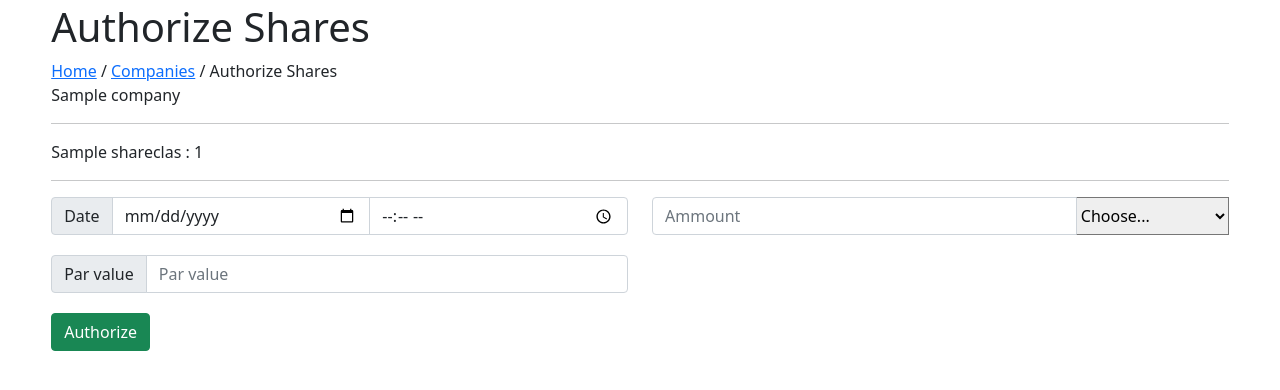
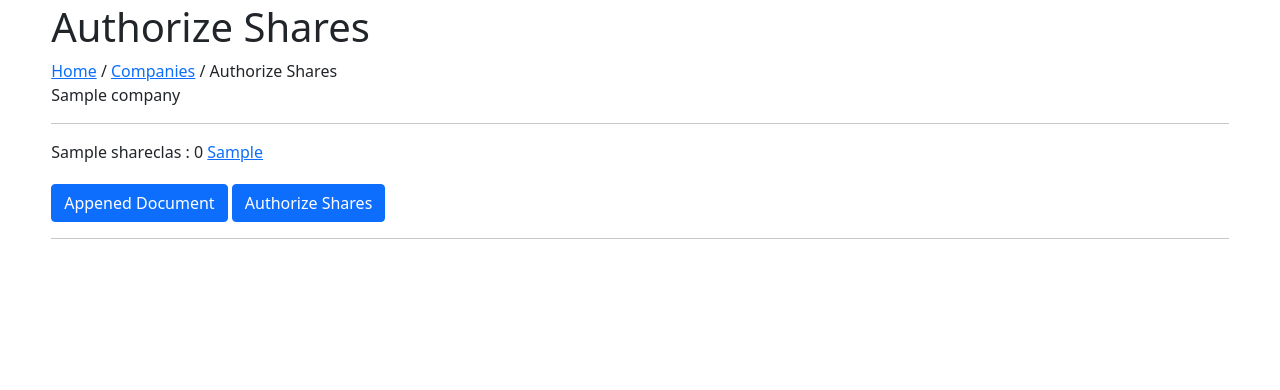
Before and after one commit to AaronDemond/share-site, a Django app: page /companies/1/issue/ in a window 1280 px wide. Shown: the part 48-438 px from the top of the page. Run offline with Django 3.2, Linux system fonts and the light colour scheme; tables that the repository leaves empty hold one stand-in row (values such as "Sample post").

Commit message:
added file upload in authorize shares page

```diff
--- a/Site/templates/issue_shares.html
+++ b/Site/templates/issue_shares.html
@@ -1,3 +1,4 @@
+{% load extras %}
 <!doctype html>
 <html lang="en">
     <head>
@@ -55,16 +56,55 @@ body {
 
                 <div class="col-lg-12">
                     {% for key, value in share_classes_authorized.items %}
-                    {{key}} : {{value}}
+                    {{key}} : {{value.0}} {% for f in value.1 %} <a href="{{f.url}}">{{f}}</a> {% if forloop.counter < value.1|length %}|{% endif %} {% endfor %}
                     </br>
                     {% endfor %}
+                    <button type="button" class="btn btn-primary"
+                        style="margin-top:20px;"
+                        onclick="appendDocument()">Appened Document</button>
+                    <button type="button" class="btn btn-primary"
+                        style="margin-top:20px;"
+                        onclick="authorizeShares()">Authorize Shares</button>
                     <hr>
                 </div>
             </div>
-
-            <div class="row">
+            <div class="row" id="appendFileHolder">
+                <div class="col-sm-12">
+                    <form method="POST" enctype="multipart/form-data">
+                        {% csrf_token %}
+                        <input type="hidden" name="append" id="append" value="True">
+                        <div class="row">
+                            <div class="col-sm-6">
+                                <div class="input-group">
+                                    <input type="file" name="appendedFile"
+                                        class="form-control" id="uploadedFile" value="">
+                                </div>
+                            </div>
+                            <div class="col-sm-6">
+                                <div class="input-group">
+                                    <span class="input-group-text">Share Type</span>
+                                    <select class="custom-select" name = "ShareClass"
+                                            id="inputGroupSelect01">
+                                        <option selected>Choose...</option>
+                                        {% for sc in share_classes %}
+                                        <option value="{{sc.id}}">{{sc}}</option>
+                                        {% endfor %}
+                                    </select>
+                                </div>
+                            </div>
+                            <div class="col-sm-6">
+                                <span class="input-group-btn">
+                                    <button class="btn btn-success browse-btn-fix"
+                                        type="submit" style="margin-top: 20px">Append</button>
+                                </span>
+                            </div>
+                        </div>
+                    </form>
+                </div>
+            </div>
+            <div class="row" id="authorizeSharesHolder">
                 <div class="col-lg-12">
-                    <form  method ="POST" />
+                    <form  method ="POST" enctype="multipart/form-data"/>
 
                         {% csrf_token %}
                         <div class="row">
@@ -73,15 +113,22 @@ body {
 
                                 <div class="input-group">
                                     <span class="input-group-text">Date</span>
-                                    <input type="date" class="form-control" value="" name="date" id=""/>
-                                    <input type="time" class="form-control" value="" name="time" id=""/>
+                                    <input type="date" class="form-control"
+                                        value="" name="date" id=""/>
+                                    <input type="time" class="form-control"
+                                        value="" name="time" id=""/>
                                 </div>
                             </div>
 
                             <div class="col-sm-6">
                                 <div class="input-group">
-                                    <input type="text" class="form-control" name = "Ammount" id = "search_string" value="" placeholder="Ammount">
-                                    <select class="custom-select" name = "ShareClass" id="inputGroupSelect01">
+                                    <span class="input-group-text">Ammount</span>
+                                    <input type="text" class="form-control"
+                                        name = "Ammount" id = "search_string" value=""
+                                        placeholder="Ammount">
+                                    <span class="input-group-text">Share Type</span>
+                                    <select class="custom-select" name = "ShareClass"
+                                            id="inputGroupSelect01">
                                         <option selected>Choose...</option>
                                         {% for sc in share_classes %}
                                         <option value="{{sc.id}}">{{sc}}</option>
@@ -93,10 +140,14 @@ body {
                                 <div class="input-group">
                                     <span class="input-group-text">Par value</span>
                                     <input type="text" class="form-control" name = "parValue"
-                                                       value="" placeholder="Par value">
+                                        value="" placeholder="Par value">
                                 </div>
                             </div>
-                            <div class="col-sm-6">
+                            <div class="col-sm-6" style="margin-top: 20px;">
+                                <div class="input-group">
+                                    <input type="file" name="uploadedFile"
+                                        class="form-control" id="uploadedFile" value="">
+                                </div>
                             </div>
                             <div class="col-sm-6">
                                 <span class="input-group-btn">
@@ -122,6 +173,29 @@ body {
                 $(".alert").hide();
                 $(".alert-button").hide();
             });
+            $("#appendFileHolder").hide();
+            $("#authorizeSharesHolder").hide();
+            function appendDocument() {
+                authorize_hidden = $("#authorizeSharesHolder").is(":hidden");
+                append_hidden = $("#appendFileHolder").is(":hidden");
+                if (authorize_hidden == false){
+                    $("#authorizeSharesHolder").hide();
+                }
+                if (append_hidden == true) {
+                    $("#appendFileHolder").show();
+                }
+            }
+            function authorizeShares() {
+                authorize_hidden = $("#authorizeSharesHolder").is(":hidden");
+                append_hidden = $("#appendFileHolder").is(":hidden");
+                if (authorize_hidden == true){
+                    $("#authorizeSharesHolder").show();
+                }
+                if (append_hidden == false) {
+                    $("#appendFileHolder").hide();
+                }
+            }
+
         </script>
     </body>
 </html>
--- a/Site/views.py
+++ b/Site/views.py
@@ -111,34 +111,59 @@ def link(request, _id=None):
 
 def issue_shares(request, company_id=None):
     current_url = resolve(request.path_info).url_name
-    #print(reoquest.path)
-    print("referer:")
-    print(request.META)
-    print(current_url)
     company = Company.objects.get(pk=int(company_id))
     share_classes = ShareClass.objects.all()
     context = {'company' : company}
-
 
     authorized = company.AuthorizedShares.all()
     share_classes_authorized = {}
     for t in authorized:
         if t.ShareClass not in share_classes_authorized.keys():
-            share_classes_authorized[str(t.ShareClass)] = 0
+            share_classes_authorized[str(t.ShareClass)] = [0]
     for t in authorized:
-        share_classes_authorized[str(t.ShareClass)] += t.Ammount
+        share_classes_authorized[str(t.ShareClass)][0] += t.Ammount
+        if t.Document:
+            if len(share_classes_authorized[str(t.ShareClass)]) == 1:
+                share_classes_authorized[str(t.ShareClass)].append([t.Document])
+            else:
+                share_classes_authorized[str(t.ShareClass)][1].append(t.Document)
 
+    transfers = Transfer.objects.filter(Company=company, ToCompany=company)
+    for t in transfers:
+        if len(share_classes_authorized)>0:
+            share_classes_authorized[str(t.ShareClass)][0] -= t.Ammount
 
     context['share_classes'] = share_classes
     context['share_classes_authorized'] = share_classes_authorized
 
     if request.method == "POST":
+        if request.POST.get("append") == "True":
+            _file = request.FILES["appendedFile"]
+            share_class = request.POST.get("ShareClass")
+            share_class = ShareClass.objects.get(pk=share_class)
+            authorized_shares = AuthorizedShares.objects.filter(ShareClass=share_class)
+            for a in authorized_shares:
+                if a.Document is not None:
+                    a.Document = None
+                    a.save()
+            authorized_shares_obj = authorized_shares[0]
+            authorized_shares_obj.Document = _file
+            authorized_shares_obj.save()
+            context["error_type"] = "success"
+            context["alert"] = "Document Appended"
+            return companies(request=request,context=context)
+
         share_class = request.POST.get('ShareClass')
         ammount = request.POST.get('Ammount')
         date = request.POST.get("date")
         time = request.POST.get("time")
         value = request.POST.get("parValue")
         dt = date + " " + time
+        date = datetime.datetime.strptime(dt,"%Y-%m-%d %H:%M")
+        if len(request.FILES) != 0:
+            _file = request.FILES["uploadedFile"]
+        else:
+            _file = False
 
 
         if share_class and ammount and date and time:
@@ -148,12 +173,15 @@ def issue_shares(request, company_id=None):
                 return render(request, 'issue_shares.html', context)
 
             try:
-                date = datetime.datetime.strptime(dt,"%Y-%m-%d %H:%M")
                 share_class = ShareClass.objects.get(pk=share_class)
-
-                authorized_shares = AuthorizedShares(Company=company,
-                        Ammount=ammount, ShareClass=share_class,
-                        Date=date, Value=value)
+                if _file:
+                    authorized_shares = AuthorizedShares(Company=company,
+                            Ammount=ammount, ShareClass=share_class,
+                            Date=date, Value=value, Document=_file)
+                else:
+                    authorized_shares = AuthorizedShares(Company=company,
+                            Ammount=ammount, ShareClass=share_class,
+                            Date=date, Value=value)
                 authorized_shares.save()
                 context["error_type"] = "success"
                 context["alert"] = "Shares authorized"
```
